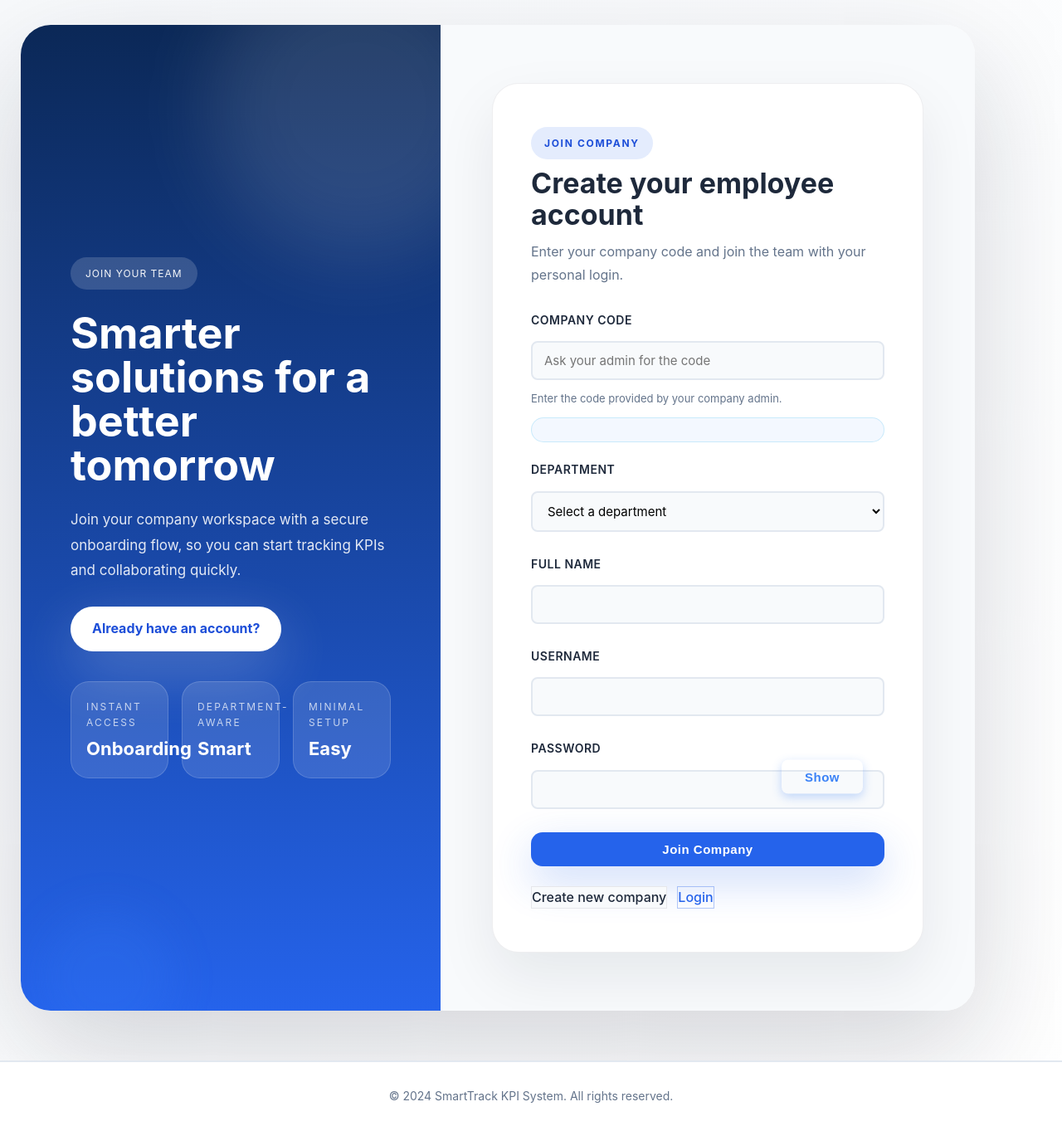
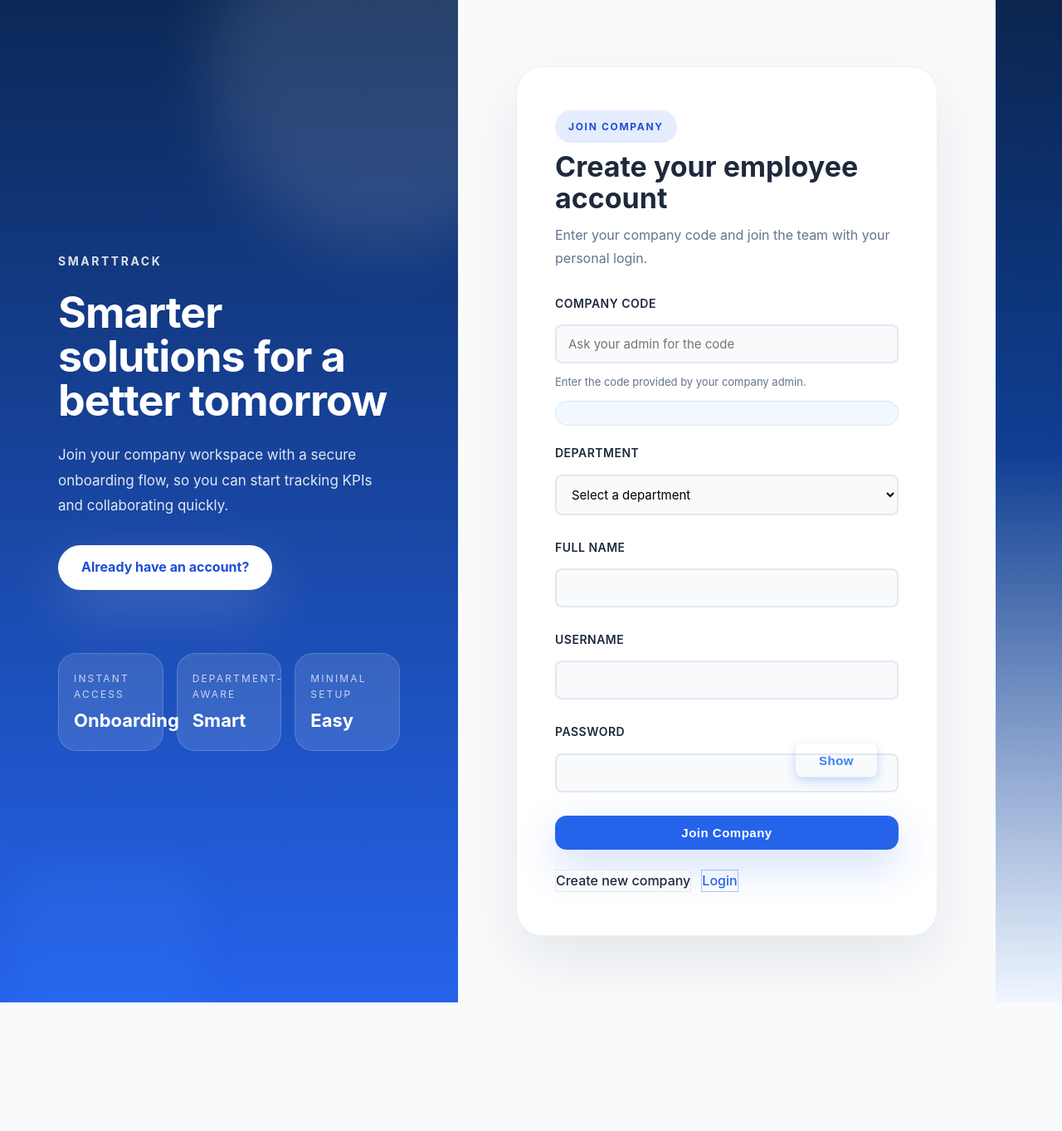
Before and after one commit to direeo/smart-track, a FastAPI app: page /signup in a window 1280 px wide. Shown: the whole page at 83% size. After the commit the page ends 1208 px from the top, so only its background shows below. Run offline with FastAPI, Linux system fonts and the light colour scheme.

Commit message:
Implement full-screen dashboard-style auth layout and hero panel

```diff
--- a/models/static/style.css
+++ b/models/static/style.css
@@ -433,54 +433,68 @@ body.auth-page main {
     padding: 0;
 }
 
+body.auth-page .app-header,
+body.auth-page nav,
+body.auth-page footer {
+    display: none !important;
+}
+
+body.auth-page {
+    min-height: 100vh;
+    background: linear-gradient(180deg, #0b254f 0%, #0f3e92 45%, #eff6ff 100%);
+}
+
+body.auth-page main {
+    margin: 0;
+    padding: 0;
+}
+
 .auth-frame {
     display: grid;
-    grid-template-columns: 44% 56%;
-    max-width: 1150px;
-    min-height: calc(100vh - 40px);
-    margin: 30px auto 40px;
-    border-radius: 36px;
+    grid-template-columns: 46% 54%;
+    min-height: 100vh;
+    margin: 0 auto;
+    border-radius: 0;
     overflow: hidden;
-    box-shadow: 0 48px 140px rgba(15, 23, 42, 0.18);
-    background: white;
+    box-shadow: none;
+    background: transparent;
 }
 
 .auth-side {
     display: flex;
     align-items: center;
     justify-content: center;
-    padding: 70px 60px;
+    padding: 80px 70px;
     position: relative;
 }
 
 .auth-side-left {
     background: linear-gradient(180deg, #0b2857 0%, #2563eb 100%);
     color: white;
-    min-height: 560px;
 }
 
 .auth-side-left::before {
     content: '';
     position: absolute;
-    width: 360px;
-    height: 360px;
-    top: -80px;
-    right: -80px;
+    width: 420px;
+    height: 420px;
+    top: -120px;
+    right: -120px;
     border-radius: 50%;
     background: rgba(255, 255, 255, 0.12);
-    filter: blur(48px);
+    filter: blur(40px);
 }
 
 .auth-side-left::after {
     content: '';
     position: absolute;
-    width: 160px;
-    height: 160px;
-    left: 24px;
-    bottom: -40px;
-    border-radius: 90px;
+    width: 220px;
+    height: 220px;
+    left: 20px;
+    bottom: -50px;
+    border-radius: 48px;
     background: rgba(59, 130, 246, 0.18);
-    filter: blur(24px);
+    filter: blur(20px);
 }
 
 .auth-side-right {
@@ -488,25 +502,56 @@ body.auth-page main {
 }
 
 .auth-side-content {
-    max-width: 460px;
+    max-width: 500px;
     position: relative;
     z-index: 1;
+}
+
+.brand-block {
+    display: flex;
+    align-items: center;
+    justify-content: flex-start;
+    gap: 12px;
+    margin-bottom: 24px;
+}
+
+.brand-block span {
+    font-size: 14px;
+    font-weight: 700;
+    text-transform: uppercase;
+    letter-spacing: 0.18em;
+    color: rgba(255, 255, 255, 0.85);
+}
+
+.hero-title {
+    font-size: 56px;
+    line-height: 1.02;
+    letter-spacing: -0.02em;
+    margin-bottom: 22px;
+    max-width: 540px;
+}
+
+.hero-copy {
+    font-size: 17px;
+    line-height: 1.8;
+    max-width: 520px;
+    color: rgba(255, 255, 255, 0.86);
+    margin-bottom: 32px;
 }
 
 .hero-cta {
     display: inline-flex;
     align-items: center;
     justify-content: center;
-    gap: 10px;
-    margin-top: 28px;
-    padding: 14px 26px;
+    padding: 14px 28px;
     background: white;
     color: #1d4ed8;
     font-weight: 700;
     border-radius: 999px;
     text-decoration: none;
-    box-shadow: 0 24px 70px rgba(255,255,255,0.24);
+    box-shadow: 0 24px 70px rgba(255,255,255,0.18);
     transition: transform 0.25s ease, box-shadow 0.25s ease, background 0.25s ease;
+    margin-bottom: 40px;
 }
 
 .hero-cta:hover {
--- a/models/templates/signup.html
+++ b/models/templates/signup.html
@@ -7,9 +7,11 @@
 <div class="auth-frame">
     <div class="auth-side auth-side-left">
         <div class="auth-side-content">
-            <span class="eyebrow">Join your team</span>
-            <h1>Smarter solutions for a better tomorrow</h1>
-            <p>Join your company workspace with a secure onboarding flow, so you can start tracking KPIs and collaborating quickly.</p>
+            <div class="brand-block">
+                <span>SmartTrack</span>
+            </div>
+            <h1 class="hero-title">Smarter solutions for a better tomorrow</h1>
+            <p class="hero-copy">Join your company workspace with a secure onboarding flow, so you can start tracking KPIs and collaborating quickly.</p>
             <a href="/login" class="hero-cta">Already have an account?</a>
             <div class="hero-stat-grid">
                 <div class="hero-stat">
```
Also changed, not shown: other parts of models/static/style.css (+33 -12 lines), models/templates/login.html (+5 -3 lines), models/templates/register.html (+5 -3 lines).
